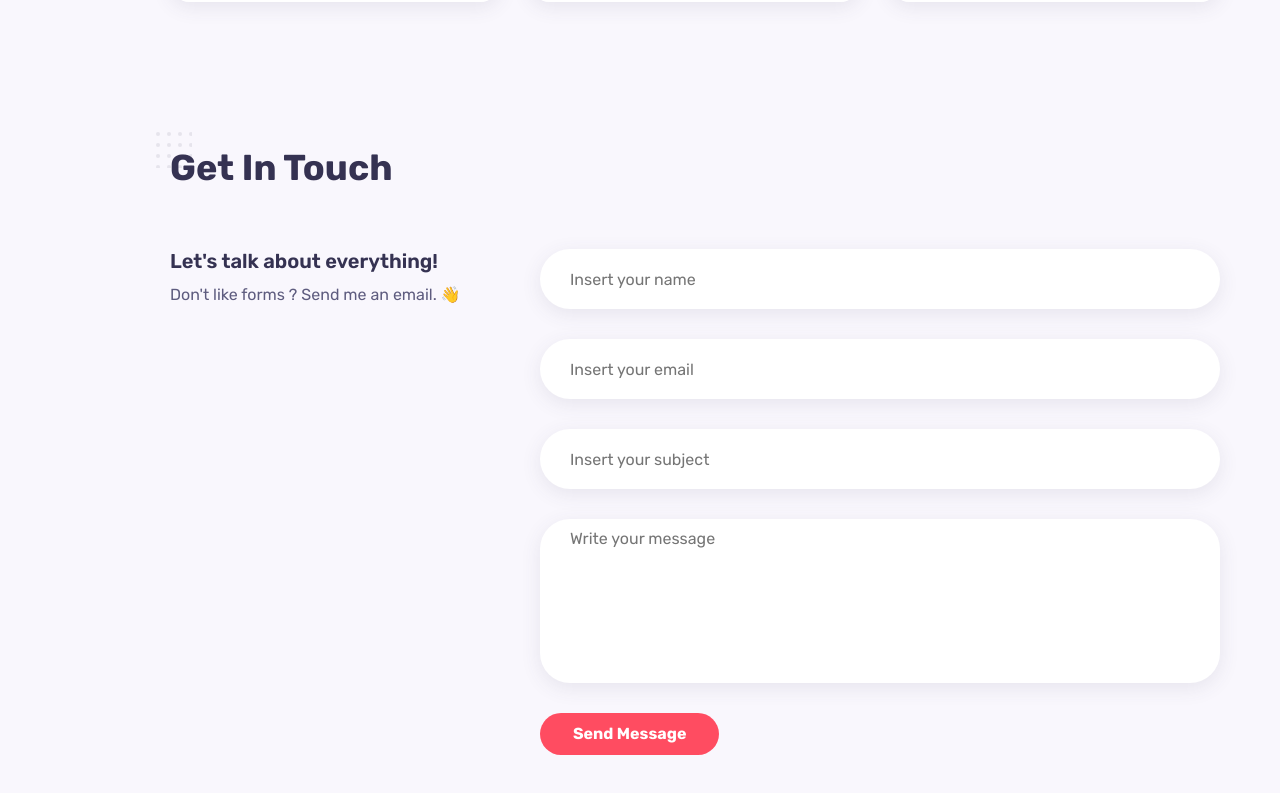
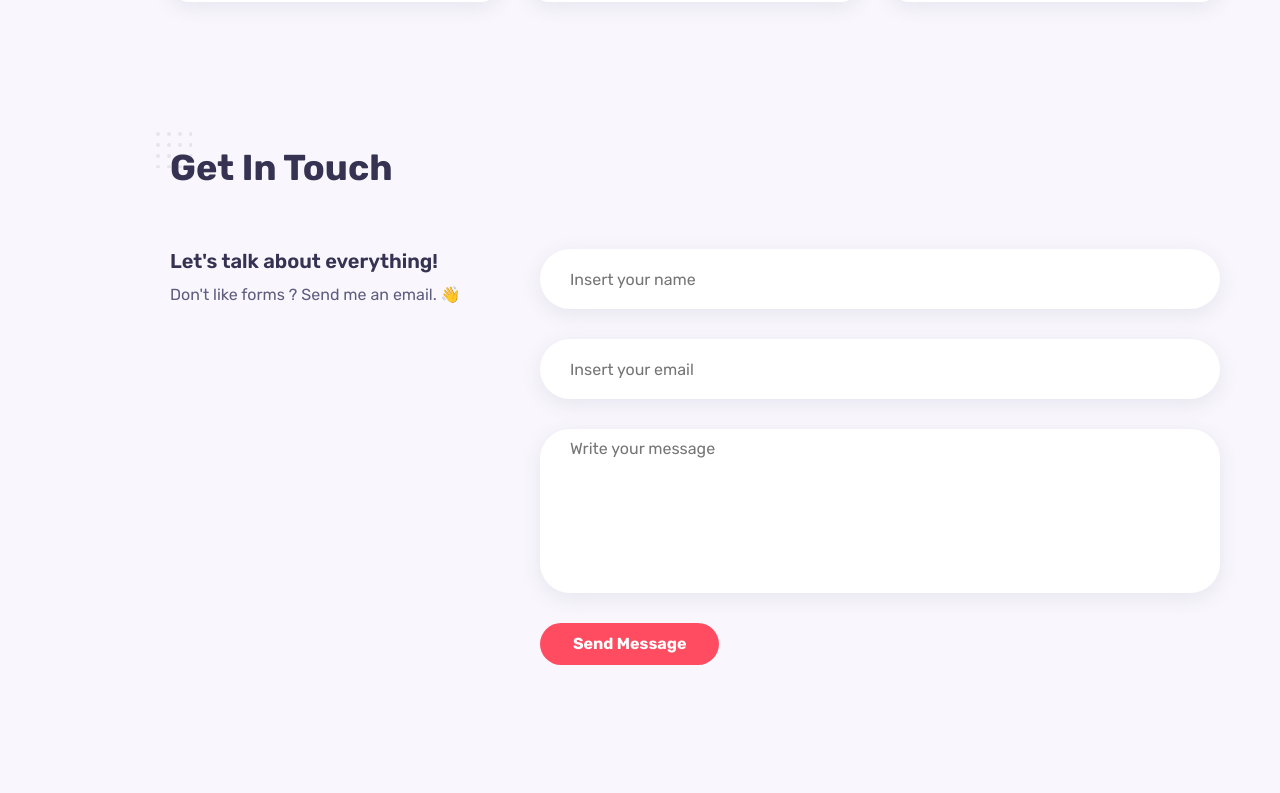
Before and after one commit to brainshahriar/porfolio-final-yt, a React (Create React App) app: page / in a window 1280 px wide. Shown: the part 3594-4387 px from the top of the page. After the commit the page ends 4359 px from the top, so only its background shows below. Built offline with nearby package versions, Linux system fonts and the light colour scheme; some icons are missing.

Commit message:
emailjs add

```diff
--- a/package.json
+++ b/package.json
@@ -3,6 +3,7 @@
   "version": "0.1.0",
   "private": true,
   "dependencies": {
+    "@emailjs/browser": "^3.11.0",
     "@fortawesome/fontawesome-svg-core": "^6.4.0",
     "@testing-library/jest-dom": "^5.16.5",
     "@testing-library/react": "^13.4.0",
--- a/src/components/Contact/Contact.js
+++ b/src/components/Contact/Contact.js
@@ -1,7 +1,22 @@
 import React from "react";
 import "./contact.scss";
+import { useRef } from 'react';
+import emailjs from '@emailjs/browser';
 
 const Contact = () => {
+  const form = useRef();
+
+  const sendEmail = (e) => {
+    e.preventDefault();
+
+    emailjs.sendForm('service_2ipuktg', 'template_shgn6yn', form.current, 'H3hj9aDk5I9p6UHVj')
+      .then((result) => {
+          console.log(result.text);
+          alert('Message Sent Successfully');
+      }, (error) => {
+          console.log(error.text);
+      });
+  };
   return (
     <section className="contact container section">
       <h2 className="section__title">Get In Touch</h2>
@@ -12,13 +27,14 @@ const Contact = () => {
             Don't like forms ? Send me an email. 👋
           </p>
         </div>
-        <form action="" className="contact__form">
+        <form ref={form} onSubmit={sendEmail} className="contact__form">
           {/* <div className="contact__form-group"> */}
             <div className="contact__form-div">
               <input
                 type="text"
                 className="contact__form-input"
                 placeholder="Insert your name"
+                name="user_name"
               />
             </div>
             <div className="contact__form-div">
@@ -26,19 +42,21 @@ const Contact = () => {
                 type="email"
                 className="contact__form-input"
                 placeholder="Insert your email"
+                name="user_email"
               />
             </div>
-            <div className="contact__form-div">
+            {/* <div className="contact__form-div">
               <input
                 type="text"
                 className="contact__form-input"
                 placeholder="Insert your subject"
+                name="message"
               />
-            </div>
+            </div> */}
             <div className="contact__form-div contact__form-area">
               <textarea
                 className="contact__form-input"
-                name=""
+                name="message"
                 id=""
                 cols="30"
                 rows="10"
```
Also changed, not shown: 1 other file (tests, documents, lock files or other folders).
